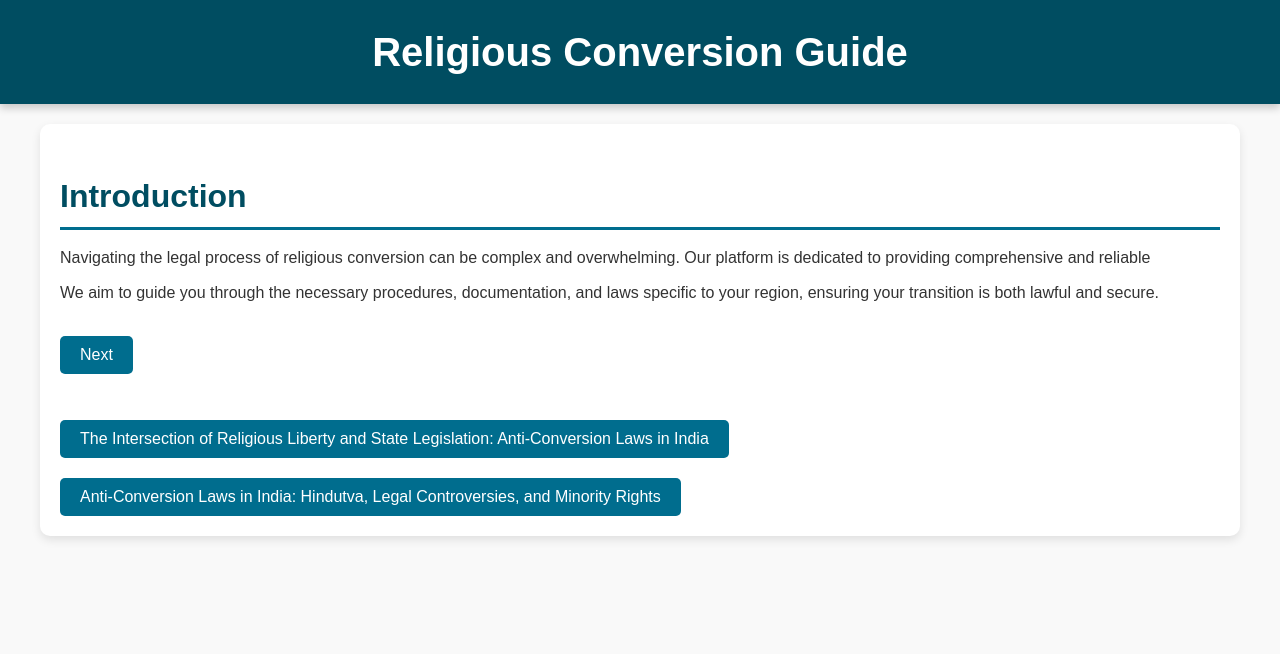
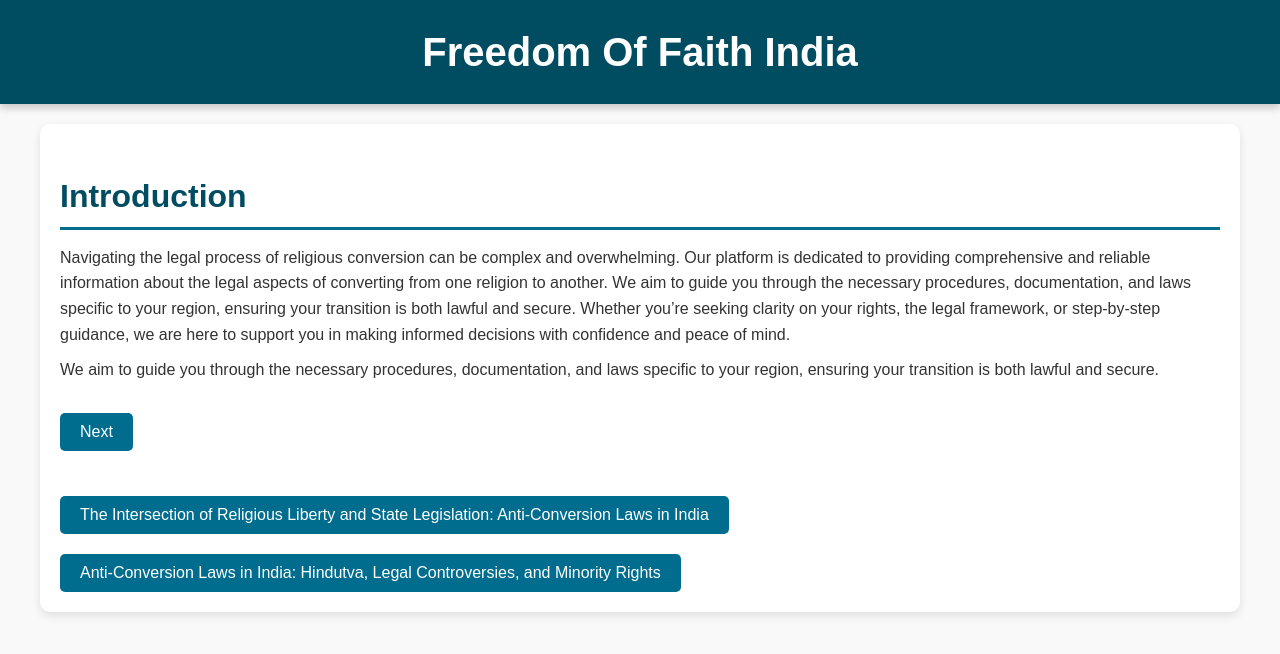
Before and after one commit to FreedomOfFaithIndia/FreedomOfFaithIndia, a plain HTML site: page index.html in a window 1280 px wide. Drawn offline with Linux system fonts and the light colour scheme; a script that the page names is missing.

Commit message:
Update index.html

```diff
--- a/index.html
+++ b/index.html
@@ -8,13 +8,13 @@
 </head>
 <body>
     <header>
-        <h1>Religious Conversion Guide</h1>
+        <h1>Freedom Of Faith India</h1>
     </header>
     <main>
         <section id="introduction">
             <h2>Introduction</h2>
             <p>
-             Navigating the legal process of religious conversion can be complex and overwhelming. Our platform is dedicated to providing comprehensive and reliable
+                Navigating the legal process of religious conversion can be complex and overwhelming. Our platform is dedicated to providing comprehensive and reliable information about the legal aspects of converting from one religion to another. We aim to guide you through the necessary procedures, documentation, and laws specific to your region, ensuring your transition is both lawful and secure. Whether you’re seeking clarity on your rights, the legal framework, or step-by-step guidance, we are here to support you in making informed decisions with confidence and peace of mind.
             </p>
             <p>
                 We aim to guide you through the necessary procedures, documentation, and laws specific to your region, ensuring your transition is both lawful and secure.
```
